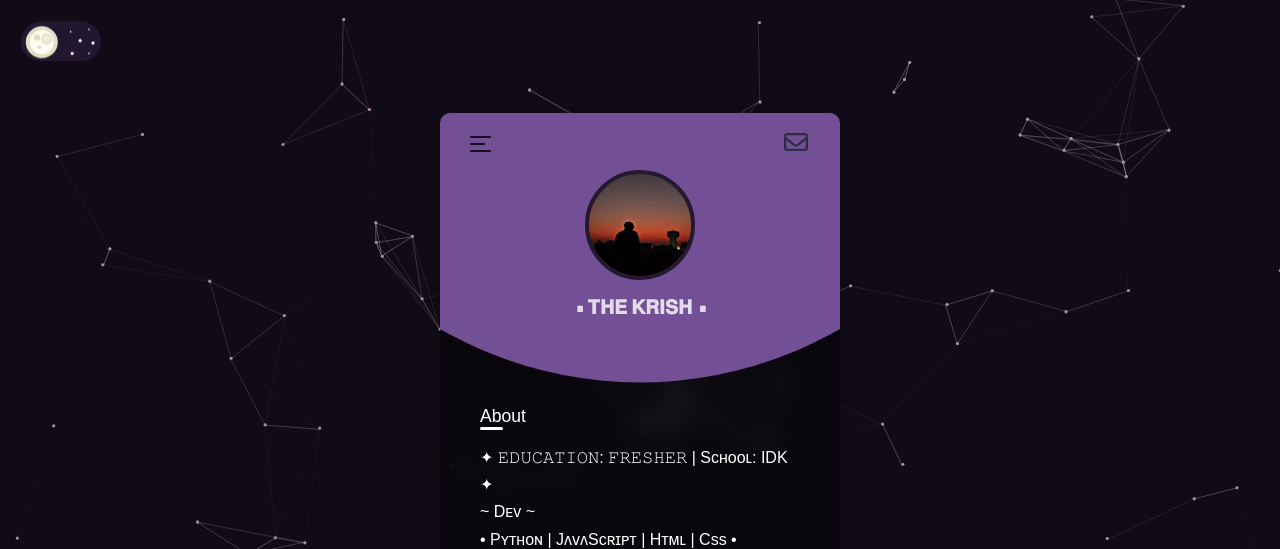
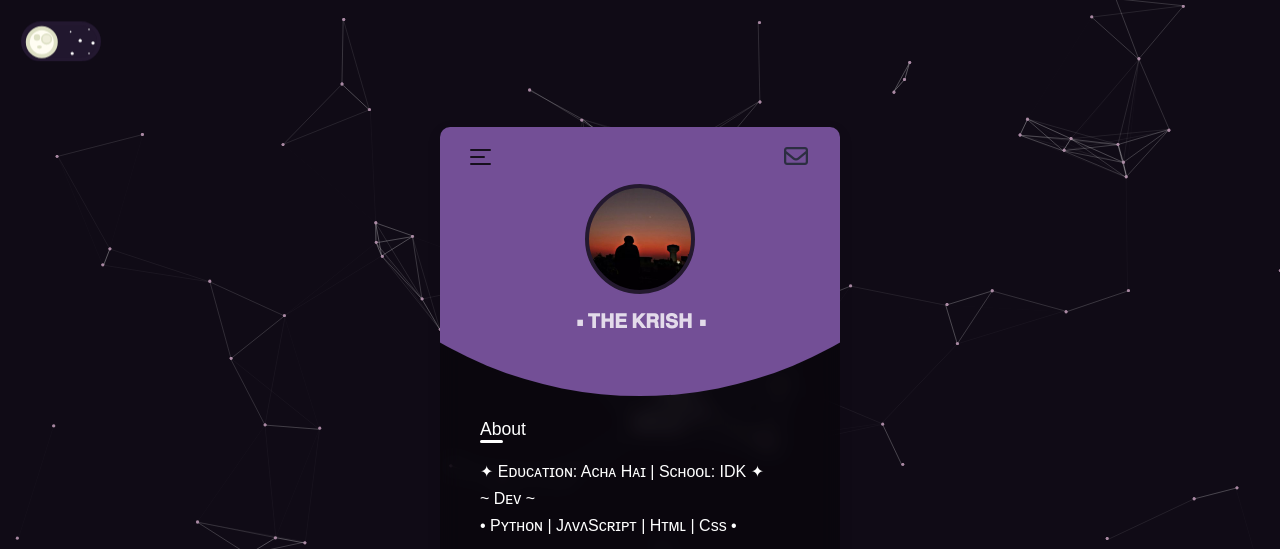
Before and after one commit to Thekrish01/Thekrish__01, a plain HTML site: page index.html in a window 1280 px wide. Shown: the top 549 px of the page. Drawn offline with Linux system fonts and the light colour scheme.

Commit message:
Update index.html

```diff
--- a/index.html
+++ b/index.html
@@ -1920,7 +1920,7 @@ var pJS = function (e, a) {
                     <div class="left">
                          <div class="about-container">
                               <h3 class="title">About</h3>
-                              <p class="text">✦ 𝙴𝙳𝚄𝙲𝙰𝚃𝙸𝙾𝙽: 𝙵𝚁𝙴𝚂𝙷𝙴𝚁 | Sᴄʜᴏᴏʟ: IDK ✦</p>
+                              <p class="text">✦ Eᴅᴜᴄᴀᴛɪᴏɴ: Aᴄʜᴀ Hᴀɪ | Sᴄʜᴏᴏʟ: IDK ✦</p>
                               <p class="text">~ Dᴇᴠ ~</p>
                               <p class="text">• Pʏᴛʜᴏɴ | JᴧᴠᴧSᴄʀɪᴘᴛ | Hᴛᴍʟ | Css •</p>
                          </div>
```
